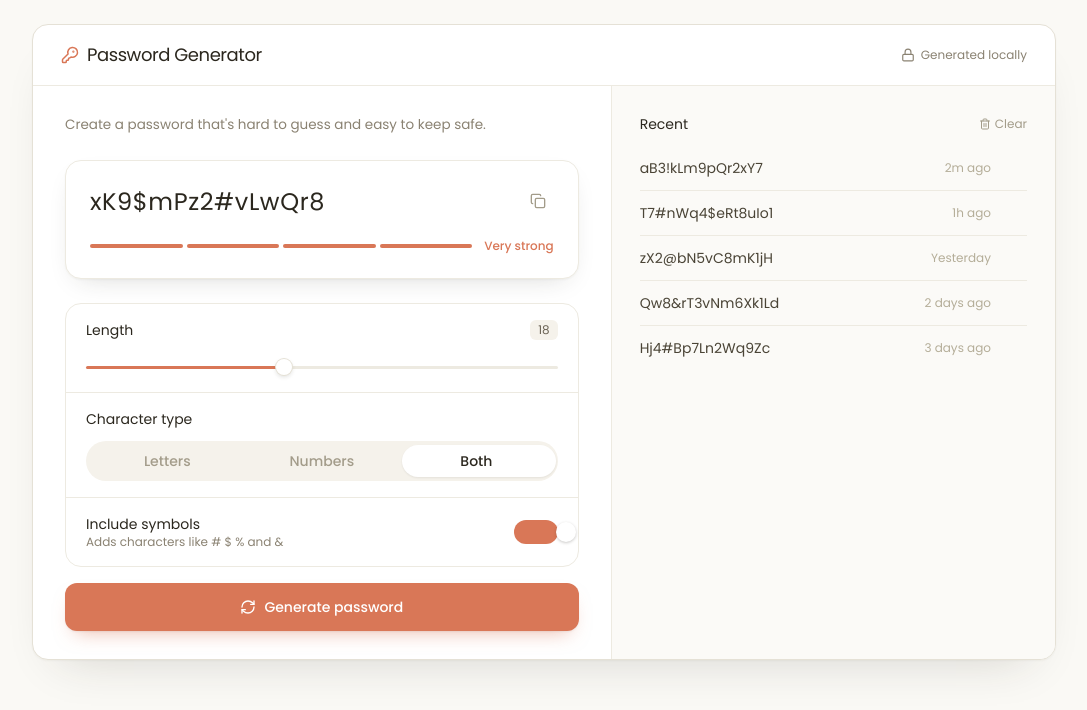
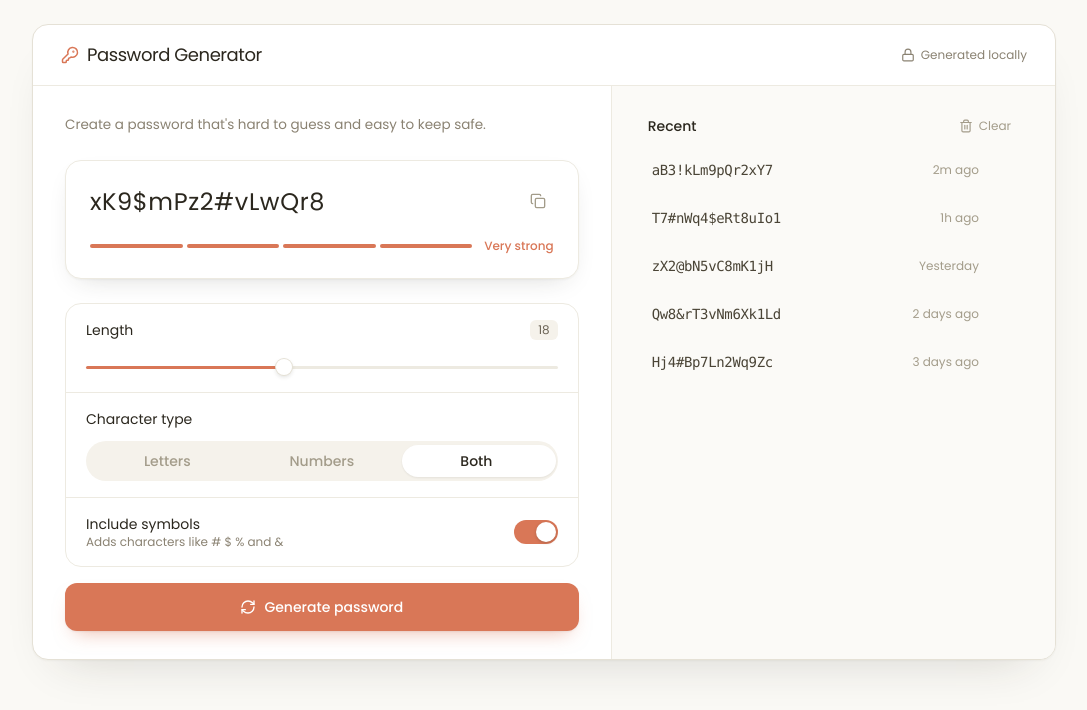
Before and after one commit to talesofcarter/build-100, a React (Vite) app in the folder 02.password-generator/: page / in a window 1280 px wide. Shown: the top 710 px of the page, without its empty margins (96-1183 px from the left). Built offline with nearby package versions, Linux system fonts and the light colour scheme.

Commit message:
Enhance PasswordHistory and SymbolToggle components with improved styling and structure

```diff
--- a/02.password-generator/src/components/PasswordHistory.tsx
+++ b/02.password-generator/src/components/PasswordHistory.tsx
@@ -9,34 +9,42 @@ interface PasswordHistoryProps {
 export function PasswordHistory({
   entries,
 }: PasswordHistoryProps): React.JSX.Element {
+  if (entries.length === 0) {
+    return (
+      <div className="py-4 text-center text-sm text-[#A39C8A]">
+        No recent passwords
+      </div>
+    );
+  }
+
   return (
     <div>
-      <div className="mb-3 flex items-center justify-between">
-        <h2 className="text-sm text-[#2B271E]">Recent</h2>
+      <div className="mb-2 flex items-center justify-between px-2">
+        <h2 className="text-sm font-medium text-[#2B271E]">Recent</h2>
         <button
           type="button"
-          className="flex items-center gap-1 text-xs text-[#A39C8A] transition-colors hover:text-[#D97757]"
+          className="flex items-center gap-1.5 rounded-md px-2 py-1 text-xs text-[#A39C8A] transition-colors hover:bg-[#EDEAE1] hover:text-[#D97757] focus:outline-none focus-visible:ring-2 focus-visible:ring-[#D97757]/50"
         >
-          <Trash2 className="h-3 w-3" />
+          <Trash2 className="h-3.5 w-3.5" />
           Clear
         </button>
       </div>
 
-      <ul className="divide-y divide-[#EDEAE1]">
+      <ul className="flex flex-col">
         {entries.map((entry) => (
           <li
             key={entry.id}
-            className="group flex items-center justify-between gap-3 py-2.5"
+            className="group flex items-center justify-between gap-4 rounded-lg px-3 py-2.5 transition-colors hover:bg-[#F5F3ED]"
           >
-            <span className="truncate text-sm text-[#4A4436]">
+            <span className="truncate font-mono text-sm tracking-tight text-[#4A4436]">
               {entry.value}
             </span>
-            <div className="flex shrink-0 items-center gap-3">
-              <span className="text-xs text-[#B4AD98]">{entry.createdAt}</span>
+            <div className="flex shrink-0 items-center gap-2">
+              <span className="text-xs text-[#A39C8A]">{entry.createdAt}</span>
               <button
                 type="button"
                 aria-label="Copy password"
-                className="flex h-6 w-6 items-center justify-center rounded-md text-[#A39C8A] opacity-0 transition-opacity hover:text-[#D97757] group-hover:opacity-100"
+                className="flex h-7 w-7 items-center justify-center rounded-md text-[#A39C8A] opacity-0 transition-all hover:bg-[#E5E1D6] hover:text-[#D97757] focus:opacity-100 focus:outline-none focus-visible:ring-2 focus-visible:ring-[#D97757]/50 group-hover:opacity-100"
               >
                 <Copy className="h-3.5 w-3.5" />
               </button>
--- a/02.password-generator/src/components/SymbolToggle.tsx
+++ b/02.password-generator/src/components/SymbolToggle.tsx
@@ -19,13 +19,13 @@ export function SymbolToggle({
         type="button"
         role="switch"
         aria-checked={checked}
-        className={`relative h-6 w-11 shrink-0 rounded-full ${
+        className={`relative h-6 w-11 shrink-0 rounded-full transition-colors duration-200 ease-in-out ${
           checked ? "bg-[#D97757]" : "bg-[#E5E1D6]"
         }`}
       >
         <span
-          className={`absolute top-0.5 h-5 w-5 rounded-full bg-white shadow-[0_1px_3px_rgba(43,39,30,0.25)] ${
-            checked ? "translate-x-5" : "translate-x-0.5"
+          className={`absolute left-0 top-0.5 h-5 w-5 rounded-full bg-white shadow-[0_1px_3px_rgba(43,39,30,0.25)] transition-transform duration-200 ease-in-out ${
+            checked ? "translate-x-5.5" : "translate-x-0.5"
           }`}
         />
       </button>
```
